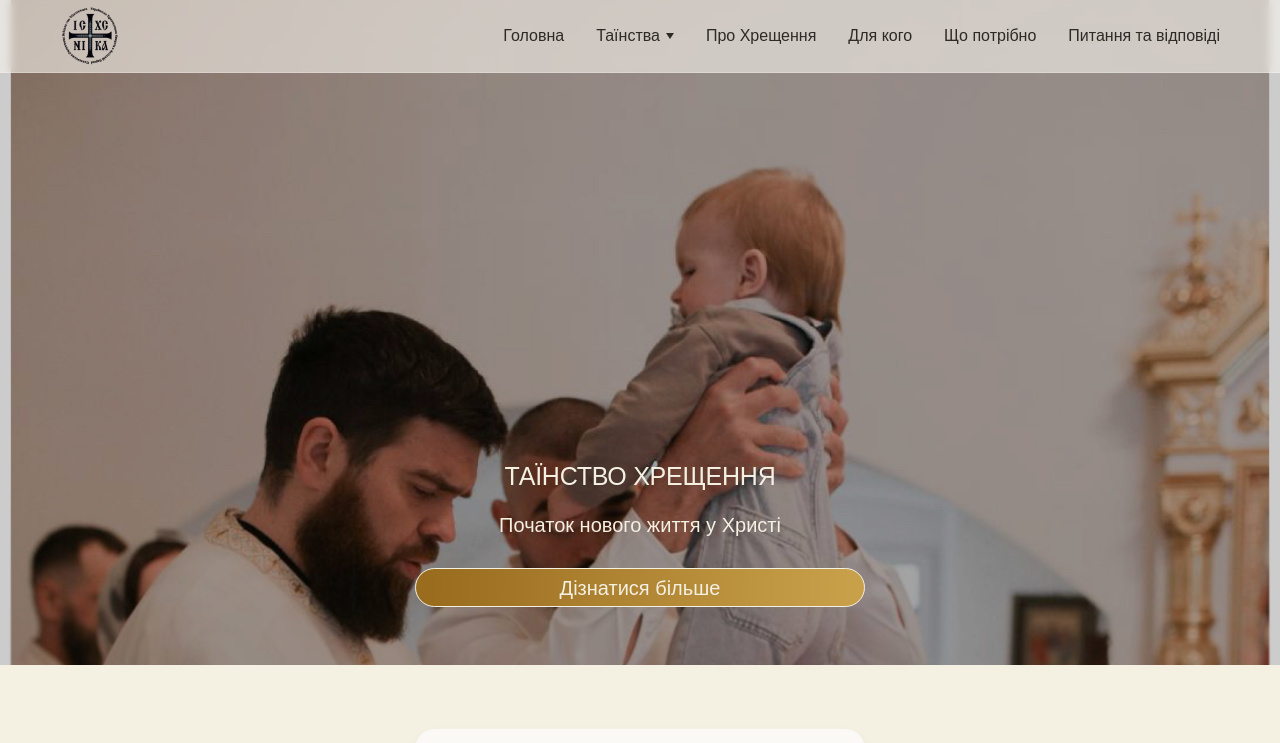
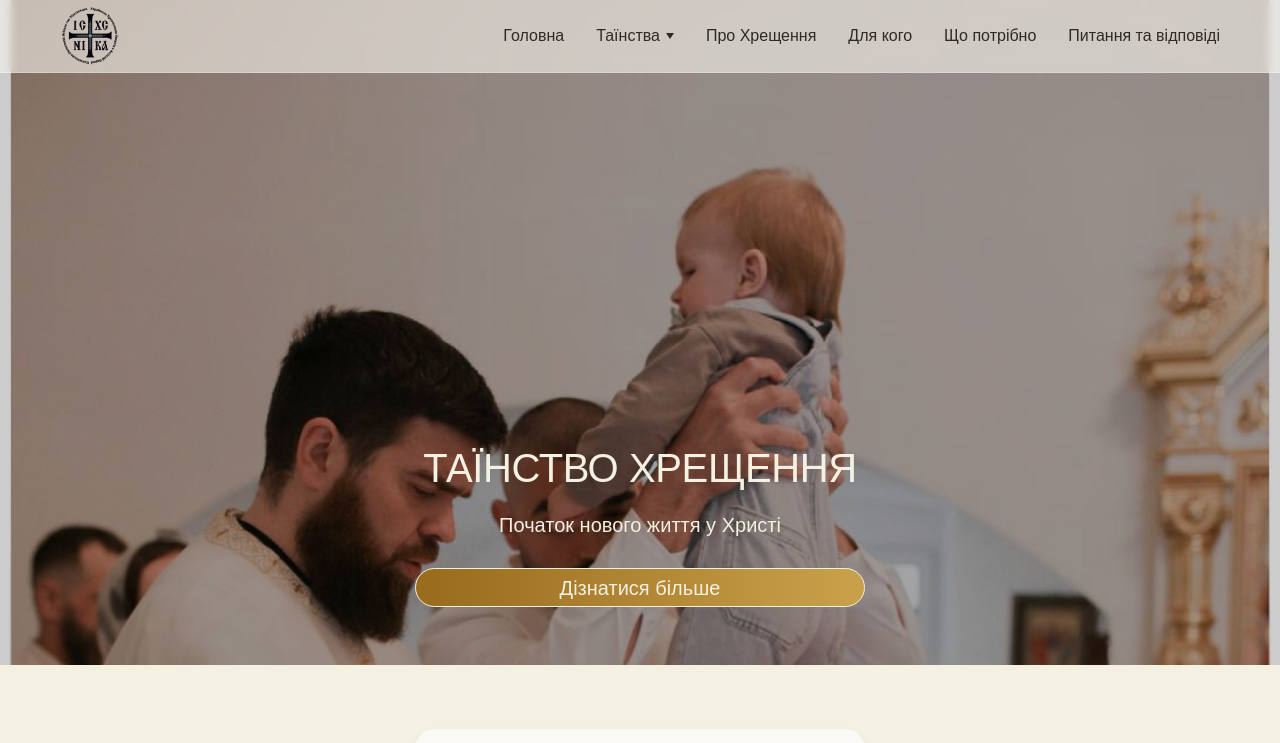
Before and after one commit to helenamitiaieva/ukrainian-church-ingolstadt, a Next.js app: page /sacraments/baptism in a window 1280 px wide. Shown: the top 743 px of the page. Built offline with nearby package versions, Linux system fonts and the light colour scheme; a web font is replaced by a local one.

Commit message:
hreo litile was changed

```diff
--- a/src/components/common/Container/Container.module.css
+++ b/src/components/common/Container/Container.module.css
@@ -3,4 +3,5 @@
   max-width: var(--container-width);
   margin-inline: auto;
   padding-inline: var(--container-padding);
+  box-sizing: border-box;
 }
--- a/src/components/common/Hero/Hero.module.css
+++ b/src/components/common/Hero/Hero.module.css
@@ -49,6 +49,18 @@
   text-transform: uppercase;
 }
 
+@media (min-width: 768px) {
+  .title {
+    font-size: 35px;
+  }
+}
+
+@media (min-width: 1200px) {
+  .title {
+    font-size: 40px;
+  }
+}
+
 .subtitle {
   margin-top: 20px;
 
--- a/src/data/home/hero.ts
+++ b/src/data/home/hero.ts
@@ -8,7 +8,7 @@ export type HomeHeroData = {
 };
 
 export const homeHeroData: HomeHeroData = {
-  title: "Українська Православна Церква м. Інгольштадт",
+  title: "Українська Православна Церква м.Інгольштадт",
   image: "/images/home/hero.webp",
   alt: "Свято-Покровська церква в Інгольштадті",
   buttonText: "Звʼяжіться з нами",
```
